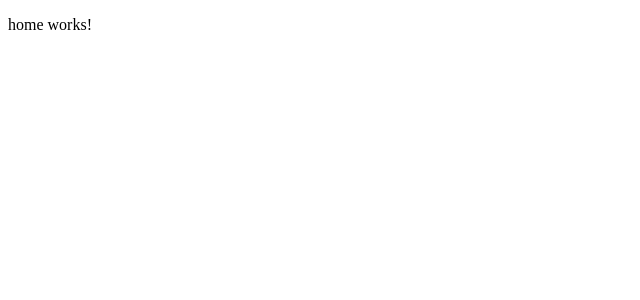
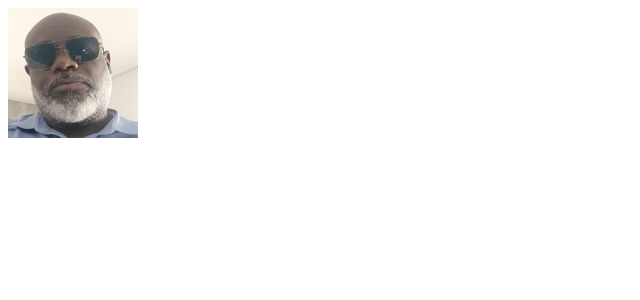
Before and after one commit to theviolatorx/Projeto-Pr-tico---Angular-Portif-lio, an Angular app: page / in a window 1280 px wide. Shown: the top 300 px of the page, without its empty margins (0-640 px from the left). Built offline with nearby package versions, Linux system fonts and the light colour scheme.

Commit message:
Feat: Criação do header

```diff
--- /dev/null
+++ b/src/app/modules/portifolio/components/header/header.component.html
@@ -0,0 +1,3 @@
+<header>
+    <img src="assets/img/clovisgarcia.jpg" alt="Clovis Garcia foto de perfil" width="130px" height="130px" loading="eager">
+</header>
--- a/src/app/modules/portifolio/pages/home/home.component.html
+++ b/src/app/modules/portifolio/pages/home/home.component.html
@@ -1 +1 @@
-<p>home works!</p>
+<app-header />
--- a/src/app/modules/portifolio/pages/home/home.component.ts
+++ b/src/app/modules/portifolio/pages/home/home.component.ts
@@ -1,9 +1,12 @@
 import { Component } from '@angular/core';
+
+//Components
+import { HeaderComponent } from '../../components/header/header.component';
 
 @Component({
   selector: 'app-home',
   standalone: true,
-  imports: [],
+  imports: [HeaderComponent],
   templateUrl: './home.component.html',
   styleUrl: './home.component.scss'
 })
--- a/src/index.html
+++ b/src/index.html
@@ -1,5 +1,5 @@
 <!doctype html>
-<html lang="en">
+<html lang="pt-BR">
 <head>
   <meta charset="utf-8">
   <title>Portifolio</title>
```
Also changed, not shown: src/app/modules/portifolio/components/header/header.component.ts (added, +12 -0 lines), src/app/modules/portifolio/components/header/header.component.scss (added), 1 other file (tests, documents, lock files or other folders).
